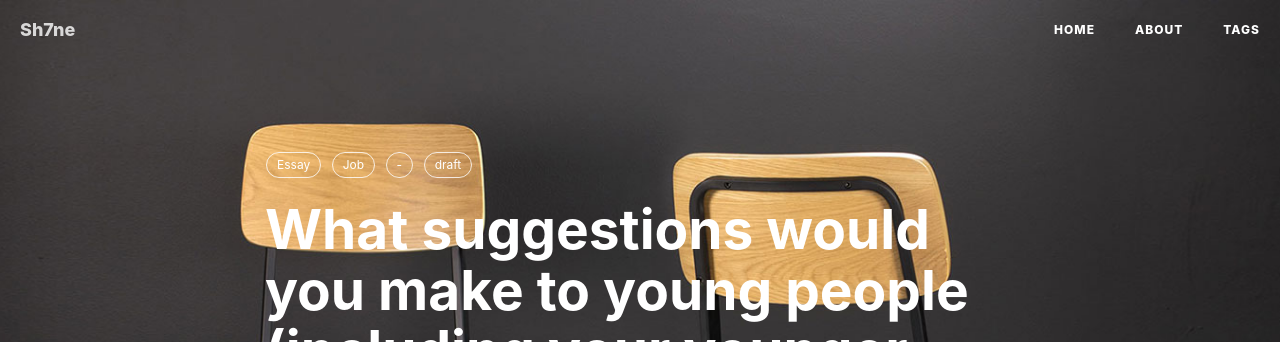
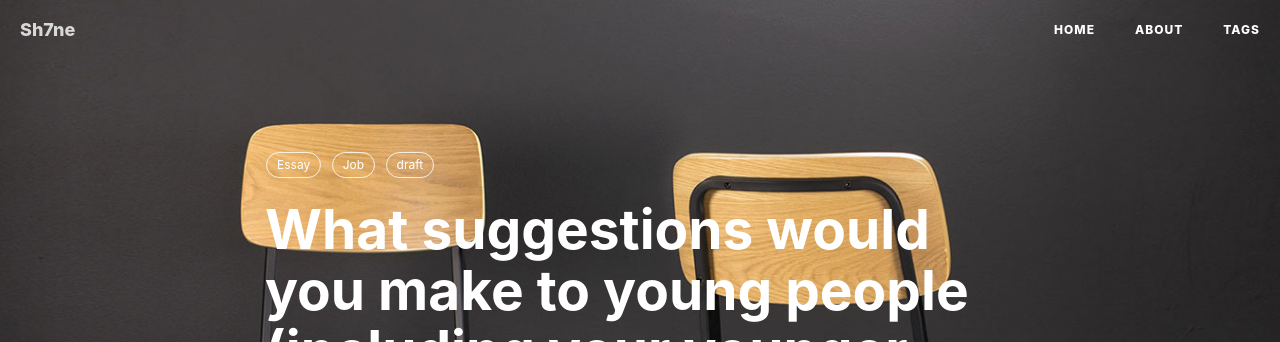
Before and after one commit to Xixiong-Guo/Xixiong-Guo.github.io, a Jekyll site: the page built from _posts/2016-12-19-RBCEssay.md, in a window 1280 px wide. Shown: the top 342 px of the page. Built offline with Jekyll 4.4.1, drawn with Linux system fonts in a browser that asks for light colours; nearby versions of some CDN libraries; comment, search, counter and statistics services are not loaded.

Commit message:
change some of the tags

```diff
--- a/_posts/2016-12-19-RBCEssay.md
+++ b/_posts/2016-12-19-RBCEssay.md
@@ -7,7 +7,7 @@ author:     "Sh7ne"
 header-img: "img/post-bg-000.jpg"
 catalog: true
 tags: Essay Job
-    - draft
+    draft
 ---
 
 If this topic was presented to me a few months ago, it would have been extremely difficult for me to contribute as I had just graduated and not sure what to expect in pursuing a career. However, after several failed interviews and other job search experiences, I would like to share what I have learnt with those who might be facing a similar transition.
```
Also changed, not shown: _posts/2019-04-21-SitStandDesk.md (+1 -1 lines), _posts/_2016-10-10-NB.md (+1 -1 lines).
